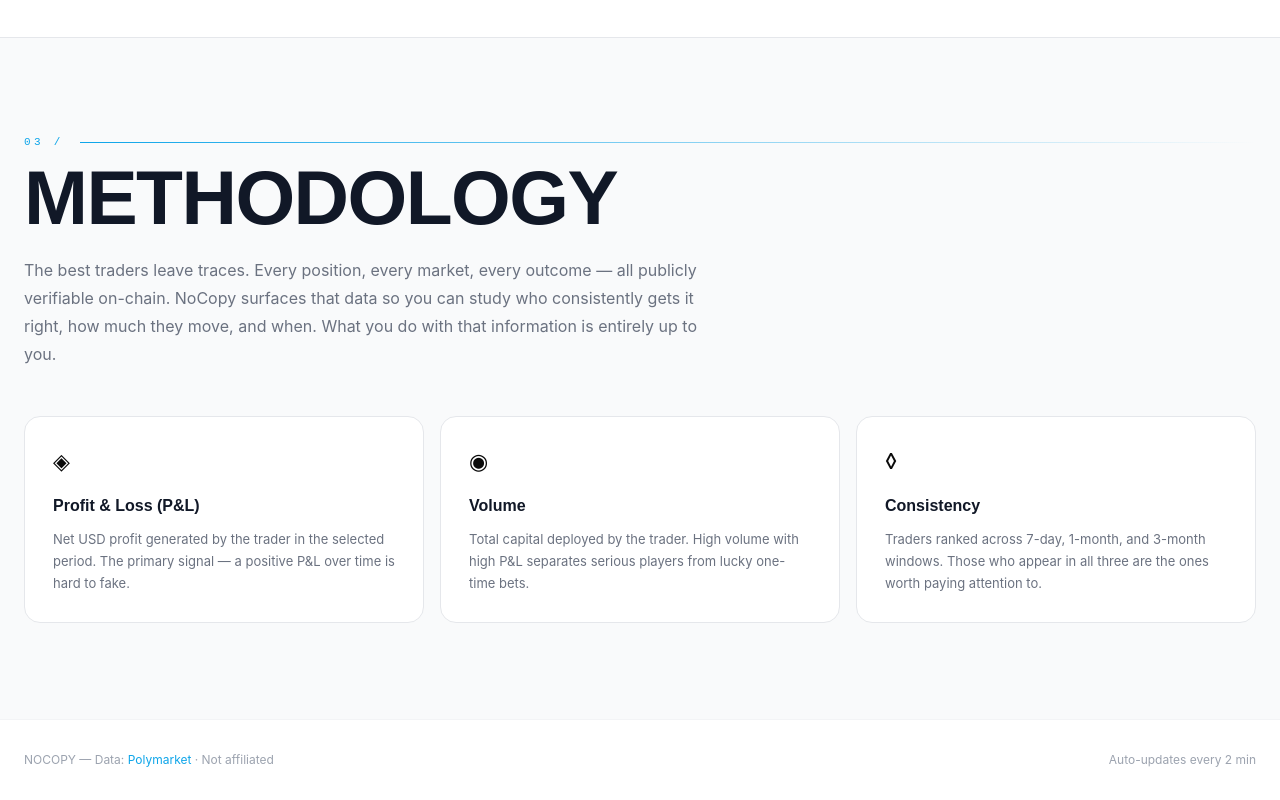
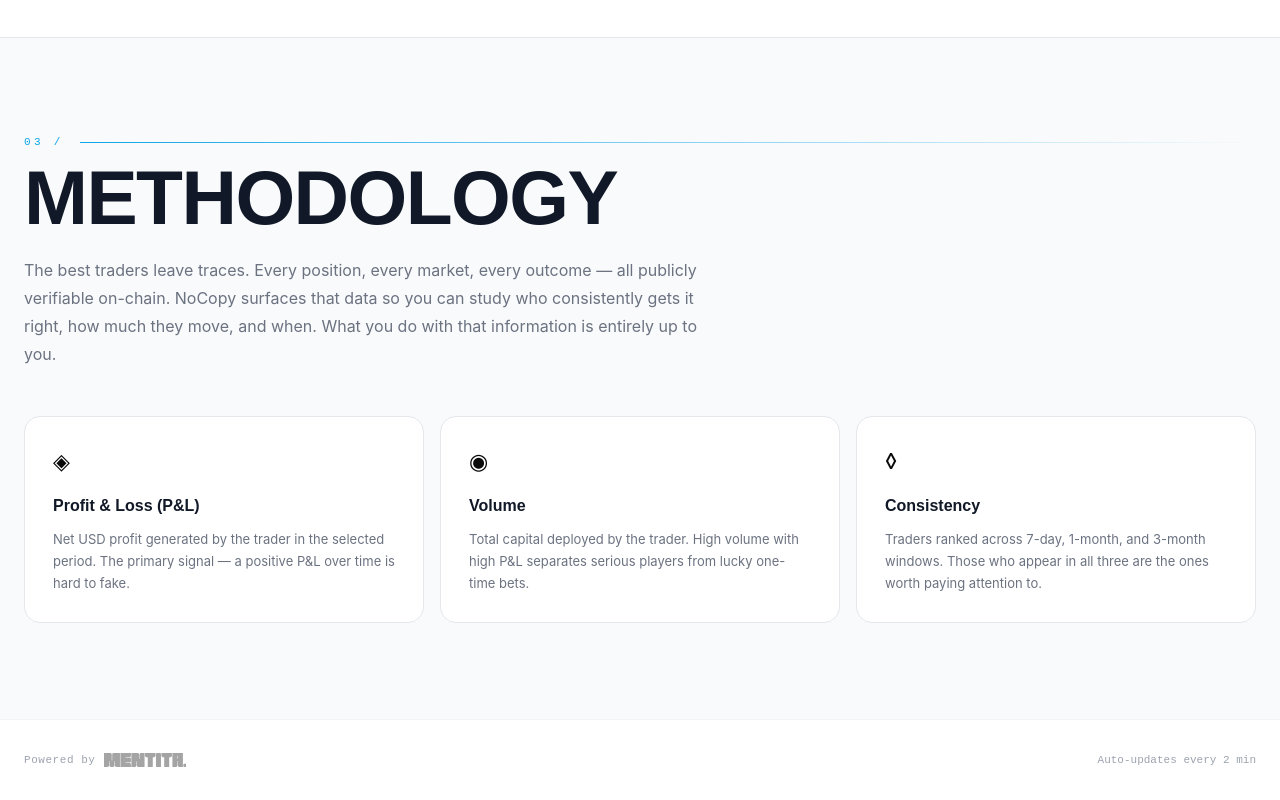
Before and after one commit to mentitaa/nocopy, a Next.js app: page / in a window 1280 px wide. Shown: the part 1496-2296 px from the top of the page. Built offline with nearby package versions, Linux system fonts and the light colour scheme; no server answers.

Commit message:
feat: Mentita Studio SVG logo in footer

```diff
--- a/app/components/Dashboard.tsx
+++ b/app/components/Dashboard.tsx
@@ -294,19 +294,20 @@ export default function Dashboard() {
       {/* ── FOOTER ────────────────────────────────────────── */}
       <footer className="border-t border-gray-100 px-6 py-8">
         <div className="max-w-7xl mx-auto flex flex-col sm:flex-row items-center justify-between gap-3 text-gray-400 text-xs font-mono">
-          <span>
-            NOCOPY — Data:{' '}
-            <a
-              href="https://polymarket.com"
-              target="_blank"
-              rel="noopener noreferrer"
-              className="text-sky-500 hover:underline"
-            >
-              Polymarket
-            </a>{' '}
-            · Not affiliated
-          </span>
-          <span>Auto-updates every 2 min</span>
+          <div style={{ display: 'flex', alignItems: 'center', gap: '8px' }}>
+            <span style={{ fontSize: '11px', color: '#9ca3af', fontFamily: 'monospace', letterSpacing: '0.05em' }}>Powered by</span>
+            <svg xmlns="http://www.w3.org/2000/svg" viewBox="0 0 1113.25 188.42" style={{ height: '14px', width: 'auto', opacity: 0.4 }}>
+              <path fill="#1e1e1e" d="M920.66,0v188.42h48.75c10.41,0,18.84-8.44,18.84-18.84v-60.14h6.12v60.14c0,10.41,8.44,18.84,18.84,18.84h48.75V0h-141.31ZM994.38,78.98h-6.12v-42.15h6.12v42.15Z"/>
+              <path fill="#1e1e1e" d="M288.85,134.46v-6.12h54.88c10.41,0,18.84-8.44,18.84-18.84v-30.2c0-10.41-8.44-18.84-18.84-18.84h-54.88v-6.12h54.88c10.41,0,18.84-8.44,18.84-18.84V0h-141.31v188.42h141.31v-35.12c0-10.41-8.44-18.84-18.84-18.84h-54.88Z"/>
+              <path fill="#1e1e1e" d="M710.63,0h45.34C762.11,0,767.09,4.99,767.09,11.13v177.29h-67.6V11.13C699.5,4.99,704.48,0,710.63,0Z"/>
+              <path fill="#1e1e1e" d="M110.61,18.84v82.08h-6.12V18.84C104.49,8.44,96.05,0,85.64,0H0v188.42h48.77c10.41,0,18.84-8.44,18.84-18.84v-56.53h6.12v56.53c0,10.41,8.44,18.84,18.84,18.84h29.94c10.41,0,18.84-8.44,18.84-18.84v-56.53h6.12v56.53c0,10.41,8.44,18.84,18.84,18.84h48.77V0h-85.64C119.05,0,110.61,8.44,110.61,18.84Z"/>
+              <path fill="#1e1e1e" d="M478.38,18.84v57.53h-6.12V18.84C472.26,8.44,463.82,0,453.41,0h-84.73v188.42h48.75c10.41,0,18.84-8.44,18.84-18.84v-55.25h6.12v55.25c0,10.41,8.44,18.84,18.84,18.84h84.73V0h-48.75C486.82,0,478.38,8.44,478.38,18.84Z"/>
+              <path fill="#1e1e1e" d="M552.1,0v38.18c0,10.41,8.44,18.84,18.84,18.84h18.02v131.4h67.6V57.02h18.02c10.41,0,18.84-8.44,18.84-18.84V0h-141.31Z"/>
+              <path fill="#1e1e1e" d="M773.22,0v38.18c0,10.41,8.44,18.84,18.84,18.84h18.02v131.4h67.6V57.02h18.02c10.41,0,18.84-8.44,18.84-18.84V0h-141.31Z"/>
+              <rect fill="#1e1e1e" x="1068.09" y="143.26" width="45.16" height="45.16" rx="13.78" ry="13.78"/>
+            </svg>
+          </div>
+          <span style={{ fontSize: '11px', color: '#9ca3af', fontFamily: 'monospace' }}>Auto-updates every 2 min</span>
         </div>
       </footer>
     </div>
```
